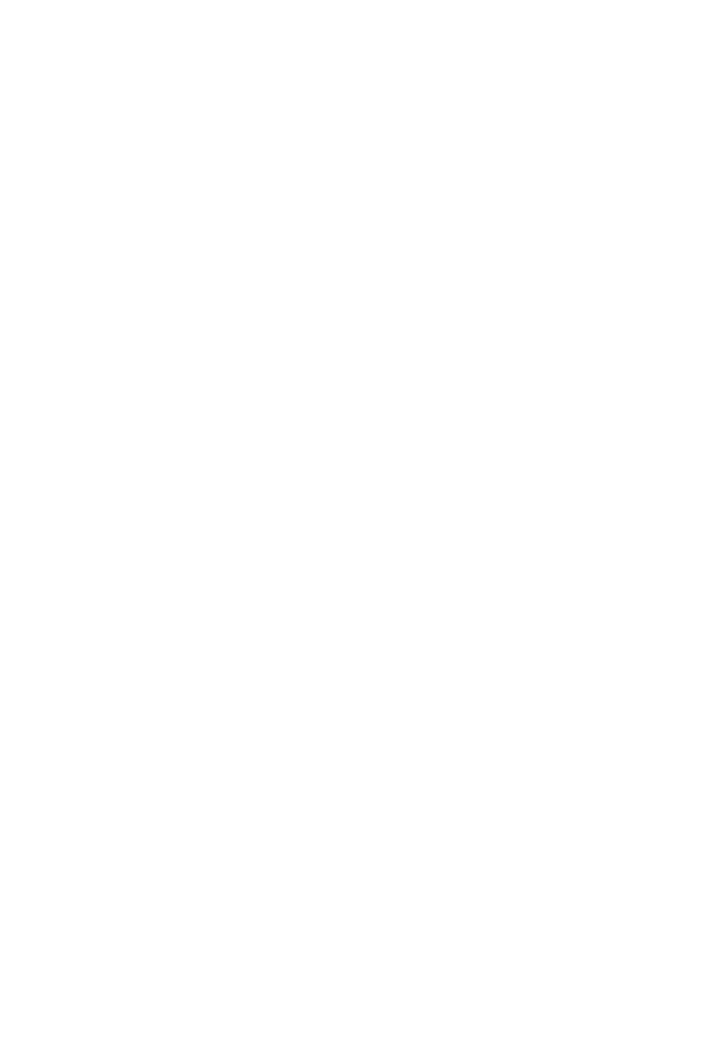
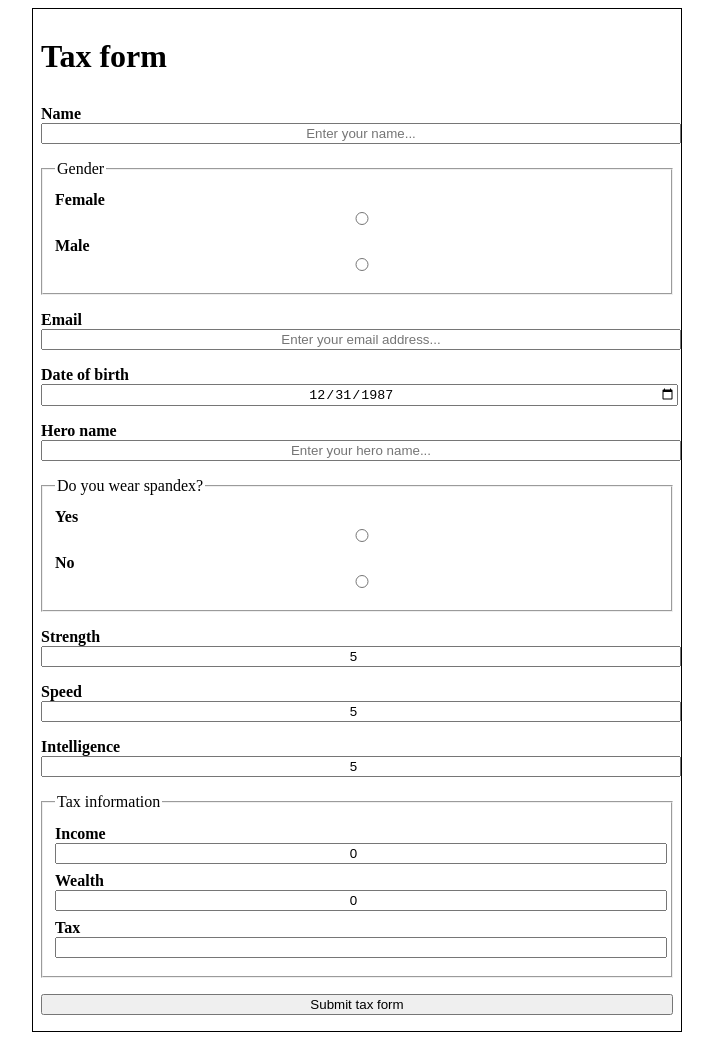
Before and after one commit to torjuss/webtech, a plain HTML site: page 6/index.html in a window 1280 px wide. Shown: the whole page, without its empty margins (283-996 px from the left). Before the commit the page ends 800 px from the top, so only its background shows below. Drawn offline with Linux system fonts and the light colour scheme.

Commit message:
Added all javascript of Assignment 6

```diff
--- a/6/index.html
+++ b/6/index.html
@@ -1,11 +1,98 @@
 <!DOCTYPE html>
 <html>
-    <head>
-        <title>Norwegian Tax Administration - Tax form</title>
-    </head>
-    <body>
-        <form action="http://folk.ntnu.no/michaedm/norwegian-tax-administration/receive.php" method="post">
 
-        </form>
-    </body>
+<head>
+  <title>Norwegian Tax Administration - Tax form</title>
+  <!-- <meta http-equiv="Content-Type" content="text/html; charset=ISO-8859-1" /> -->
+  <meta http-equiv="Content-Type" content="text/html; charset=UTF-8" />
+  <link rel="stylesheet" href="styles.css" type="text/css" />
+  <script type="text/javascript" src="script.js" async></script>
+</head>
+
+<body>
+  <form action="http://folk.ntnu.no/michaedm/norwegian-tax-administration/receive.php" name="taxform" method="post">
+    <h1>Tax form</h1>
+    <p>
+      <label for="name">Name</label>
+      <input type="text" name="name" id="name" placeholder="Enter your name..." required />
+    </p>
+    <fieldset>
+      <legend>Gender</legend>
+      <ul>
+        <li>
+          <p>
+            <label for="female">Female</label>
+            <input type="radio" name="gender" id="female" value="female" required />
+          </p>
+        </li>
+        <li>
+          <p>
+            <label for="male">Male</label>
+            <input type="radio" name="gender" id="male" value="male" />
+          </p>
+        </li>
+      </ul>
+    </fieldset>
+    <p>
+      <label for="email">Email</label>
+      <input type="email" name="email" id="email" placeholder="Enter your email address..." required />
+    </p>
+    <p>
+      <label for="birthdate">Date of birth</label>
+      <input type="date" name="birthdate" id="birthdate" max="1987-12-31" value="1987-12-31" required />
+    </p>
+    <p>
+      <label for="hero">Hero name</label>
+      <input type="text" name="hero" id="hero" placeholder="Enter your hero name..." required />
+    </p>
+    <fieldset>
+      <legend>Do you wear spandex?</legend>
+      <ul>
+        <li>
+          <p>
+            <label for="spandex">Yes</label>
+            <input type="radio" name="spandex" id="spandex" value=true required />
+          </p>
+        </li>
+        <li>
+          <p>
+            <label for="no-pandex">No</label>
+            <input type="radio" name="spandex" id="no-spandex" value=false />
+          </p>
+        </li>
+      </ul>
+    </fieldset>
+    <p>
+      <label for="strength">Strength</label>
+      <input type="number" name="strength" id="strength" min=1 max=10 value=5 step=1 />
+    </p>
+    <p>
+      <label for="speed">Speed</label>
+      <input type="number" name="speed" id="speed" min=1 max=10 value=5 step=1 />
+    </p>
+    <p>
+      <label for="intelligence">Intelligence</label>
+      <input type="number" name="intelligence" id="intelligence" min=1 max=10 value=5 step=1 />
+    </p>
+    <fieldset>
+      <legend>Tax information</legend>
+      <p>
+        <label for="income">Income</label>
+        <input type="number" name="income" id="income" min=0 value=0 />
+      </p>
+      <p>
+        <label for="wealth">Wealth</label>
+        <input type="number" name="wealth" id="wealth" min=0 value=0 />
+      </p>
+      <p>
+        <label for="tax">Tax</label>
+        <input type="number" name="tax" id="tax" readonly />
+      </p>
+    </fieldset>
+    <p>
+      <input type="submit" value="Submit tax form" />
+    </p>
+  </form>
+</body>
+
 </html>
--- /dev/null
+++ b/6/script.js
@@ -0,0 +1,19 @@
+var incomeElement = document.getElementById("income");
+var wealthElement = document.getElementById("wealth");
+
+incomeElement.addEventListener("change", function() {
+  updateTax();
+})
+
+wealthElement.addEventListener("change", function () {
+  updateTax();
+})
+
+function updateTax() {
+  var taxValue = tax(incomeElement.value, wealthElement.value);
+  document.getElementById("tax").value = taxValue;
+}
+
+function tax(income, wealth) {
+  return 0.35 * income + 0.25 * wealth;
+}
--- /dev/null
+++ b/6/styles.css
@@ -0,0 +1,36 @@
+body {
+  display: flex;
+  flex-direction: column;
+  align-items: center;
+}
+
+form {
+  display: inherit;
+  flex-direction: column;
+  border: 1px solid black;
+  width: 50%;
+  padding: 8px;
+}
+
+fieldset {
+  margin: 8px 0;
+}
+
+p {
+  margin: 8px 0;
+}
+
+ul {
+  list-style: none;
+  margin: 0;
+  padding: 0;
+}
+
+label {
+  font-weight: bold;
+}
+
+input {
+  width: 100%;
+  text-align: center;
+}
```
